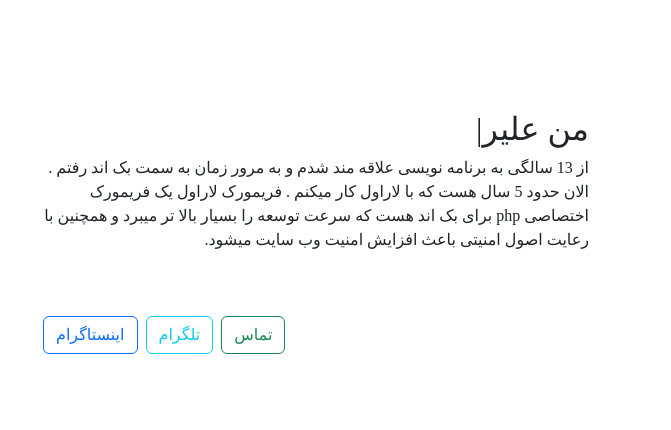
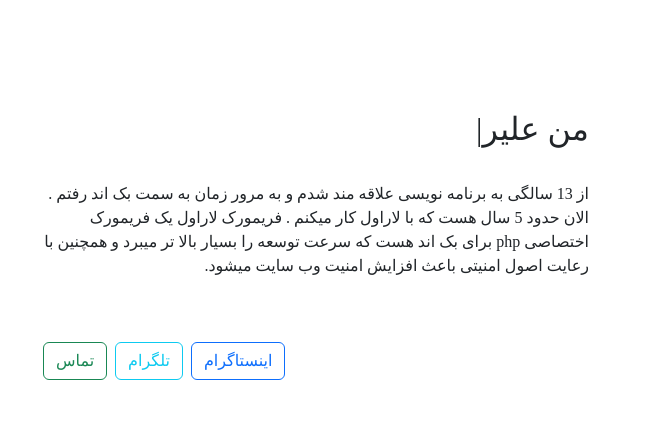
Before and after one commit to aliwebto/kargah, a website: page index.html in a window 1280 px wide. Shown: the part 98-528 px from the top of the page, 609-1280 px from the left. Drawn offline with Linux system fonts and the light colour scheme.

Commit message:
Update index.html

```diff
--- a/index.html
+++ b/index.html
@@ -71,6 +71,10 @@
             box-shadow: 1px 1px 10px #eee;
             border-color: #272727;
         }
+        .title-h{
+            display: block;
+            min-height: 4rem;
+        }
     </style>
 </head>
 
@@ -111,7 +115,7 @@
         <div class="container">
             <div class="row">
                 <div class="col-12 col-xl-6">
-                    <h2 class="mt-5">
+                    <h2 class="mt-5 title-h">
                         <span id="title"></span>
                     </h2>
                     <p>
@@ -119,7 +123,8 @@
                         هست که با لاراول کار میکنم . فریمورک لاراول یک فریمورک اختصاصی php برای بک اند هست که سرعت توسعه
                         را بسیار بالا تر میبرد و همچنین با رعایت اصول امنیتی باعث افزایش امنیت وب سایت میشود.
                     </p>
-                    <a href="https://instagram.com/aliwebto" class="btn btn-outline-primary mt-5 ms-2 float-end" data-bs-toggle="tooltip" data-bs-title="ALIWEBTO">
+                    <div class="d-flex justify-content-center justify-content-xl-end">
+                        <a href="https://instagram.com/aliwebto" class="btn btn-outline-primary mt-5 ms-2 float-end" data-bs-toggle="tooltip" data-bs-title="ALIWEBTO">
                         اینستاگرام
                     </a>
                     <a href="https://t.me/alireza_zarei_dev" class="btn btn-outline-info mt-5 ms-2 float-end" data-bs-toggle="tooltip" data-bs-title="alireza_zarei_dev">
@@ -128,6 +133,7 @@
                     <a href="tel:+989177260622" class="btn btn-outline-success mt-5 ms-2 float-end" data-bs-toggle="tooltip" data-bs-title="09177260622">
                         تماس
                     </a>
+                    </div>
                 </div>
                 <div class="col-12 col-xl-6 d-flex justify-content-center align-items-center programmer--img">
                     <img id="img" src="programmer.png" alt="developer img" width="100%">
```
